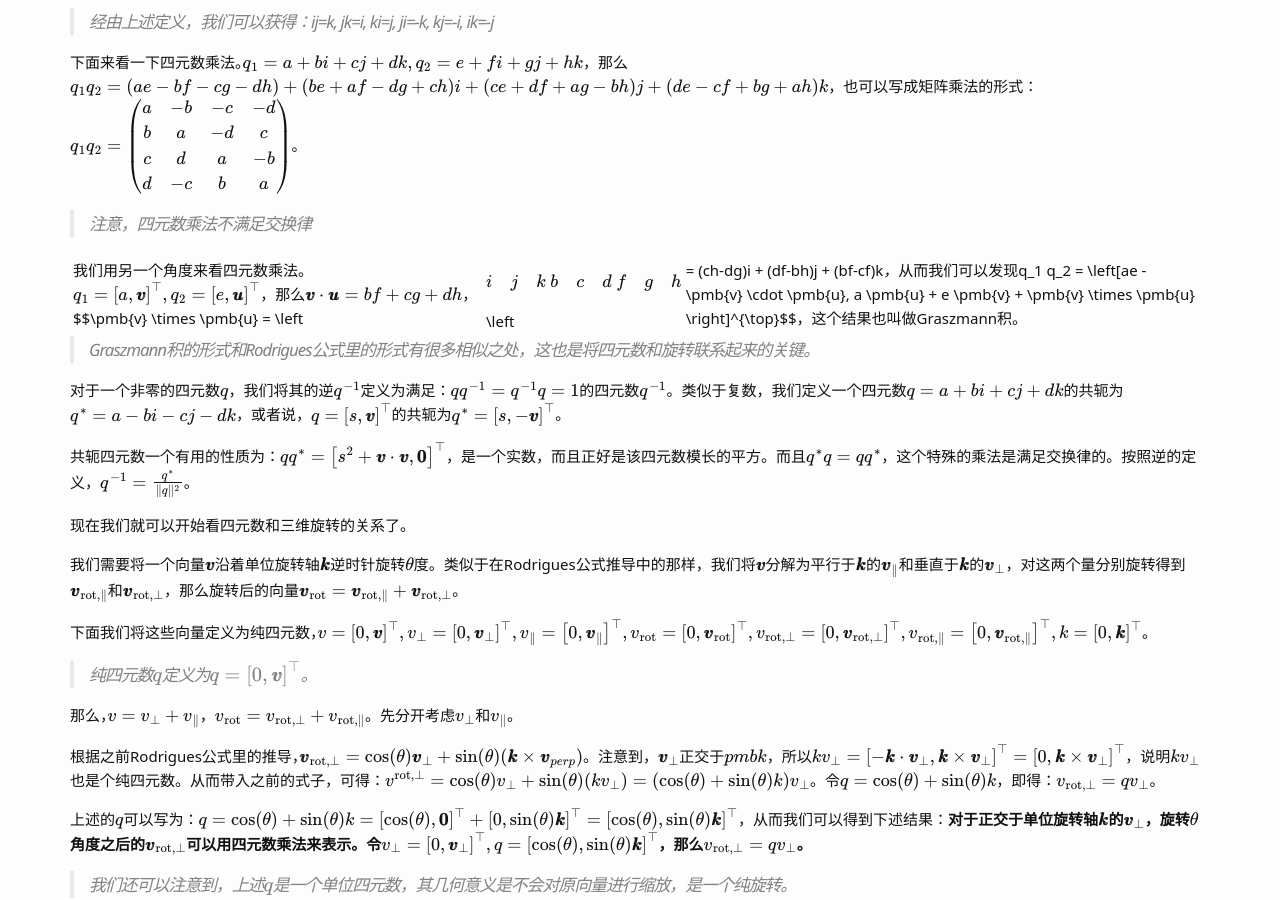
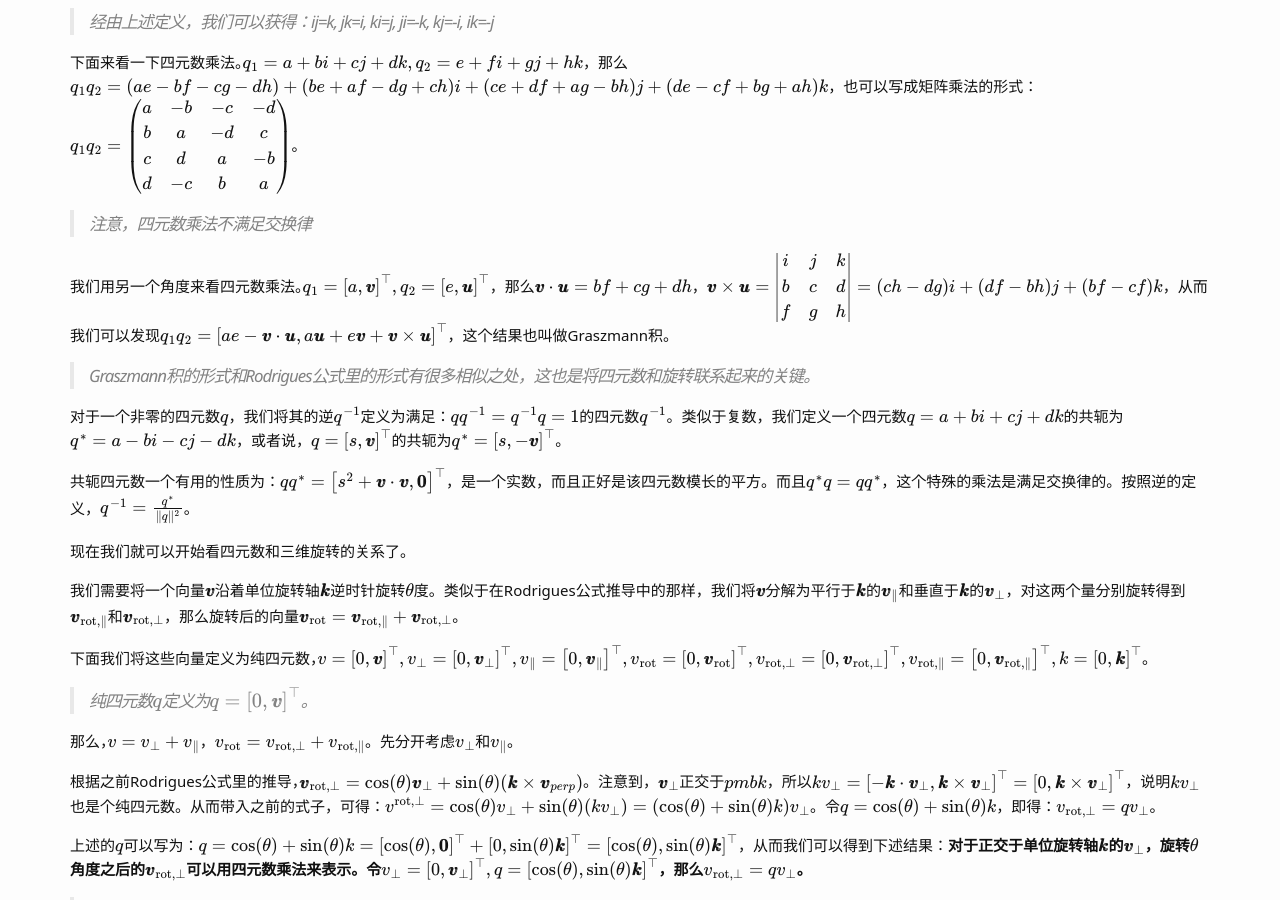
Before and after one commit to Wei-kang-Wang/tech-log, a Jekyll site: the page built from _posts/2024-08-11-3D视觉基础.md, in a window 1280 px wide and 900 px high, scrolled down 11368 px. Built offline with Jekyll 4.4.1, drawn with Linux system fonts in a browser that asks for light colours; some web fonts are replaced; formulas are drawn with MathJax 3; comment, search, counter and statistics services are not loaded.

Commit message:
Update 2024-08-11-3D视觉基础.md

```diff
--- a/_posts/2024-08-11-3D视觉基础.md
+++ b/_posts/2024-08-11-3D视觉基础.md
@@ -309,7 +309,7 @@ $$\theta = \arcsin(t), \pmb{k} = \left[-\frac{R_{23} - R_{32}}{2}, \frac{R_{13}
 
 > 注意，四元数乘法不满足交换律
 
-我们用另一个角度来看四元数乘法。$$q_1 = \left[a, \pmb{v} \right]^{\top}, q_2 = \left[ e, \pmb{u} \right]^{\top}$$，那么$$\pmb{v} \cdot \pmb{u} = bf + cg + dh$$，$$\pmb{v} \times \pmb{u} = \left | \begin{array}{ccc} i & j & k \\ b & c & d \\ f & g & h \end{array} \left | = (ch-dg)i + (df-bh)j + (bf-cf)k$$，从而我们可以发现$$q_1 q_2 = \left[ae - \pmb{v} \cdot \pmb{u}, a \pmb{u} + e \pmb{v} + \pmb{v} \times \pmb{u} \right]^{\top}$$，这个结果也叫做Graszmann积。
+我们用另一个角度来看四元数乘法。$$q_1 = \left[a, \pmb{v} \right]^{\top}, q_2 = \left[ e, \pmb{u} \right]^{\top}$$，那么$$\pmb{v} \cdot \pmb{u} = bf + cg + dh$$，$$\pmb{v} \times \pmb{u} = \begin{vmatrix} i & j & k \\ b & c & d \\ f & g & h \end{vmatrix} = (ch-dg)i + (df-bh)j + (bf-cf)k$$，从而我们可以发现$$q_1 q_2 = \left[ae - \pmb{v} \cdot \pmb{u}, a \pmb{u} + e \pmb{v} + \pmb{v} \times \pmb{u} \right]^{\top}$$，这个结果也叫做Graszmann积。
 
 > Graszmann积的形式和Rodrigues公式里的形式有很多相似之处，这也是将四元数和旋转联系起来的关键。
 
```
